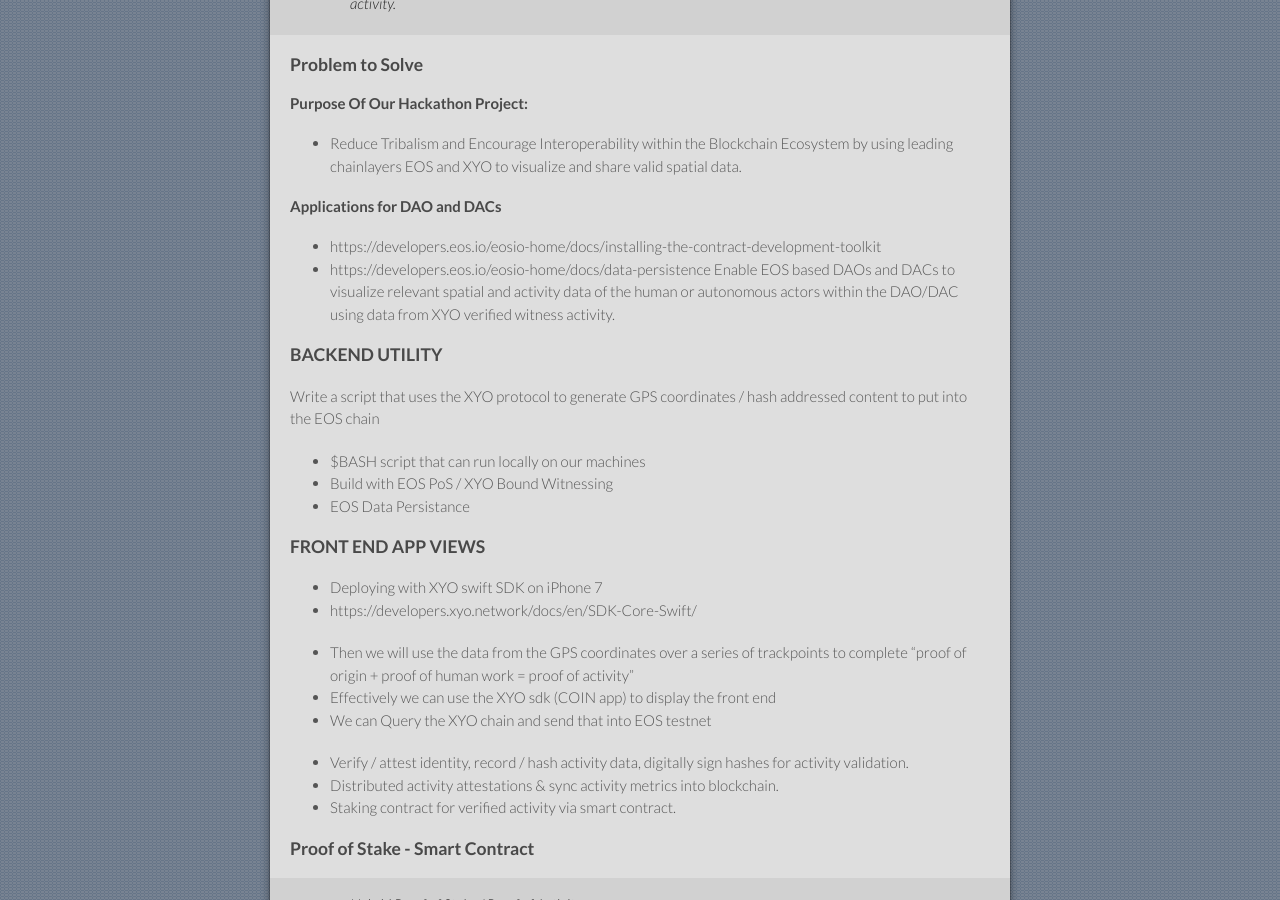
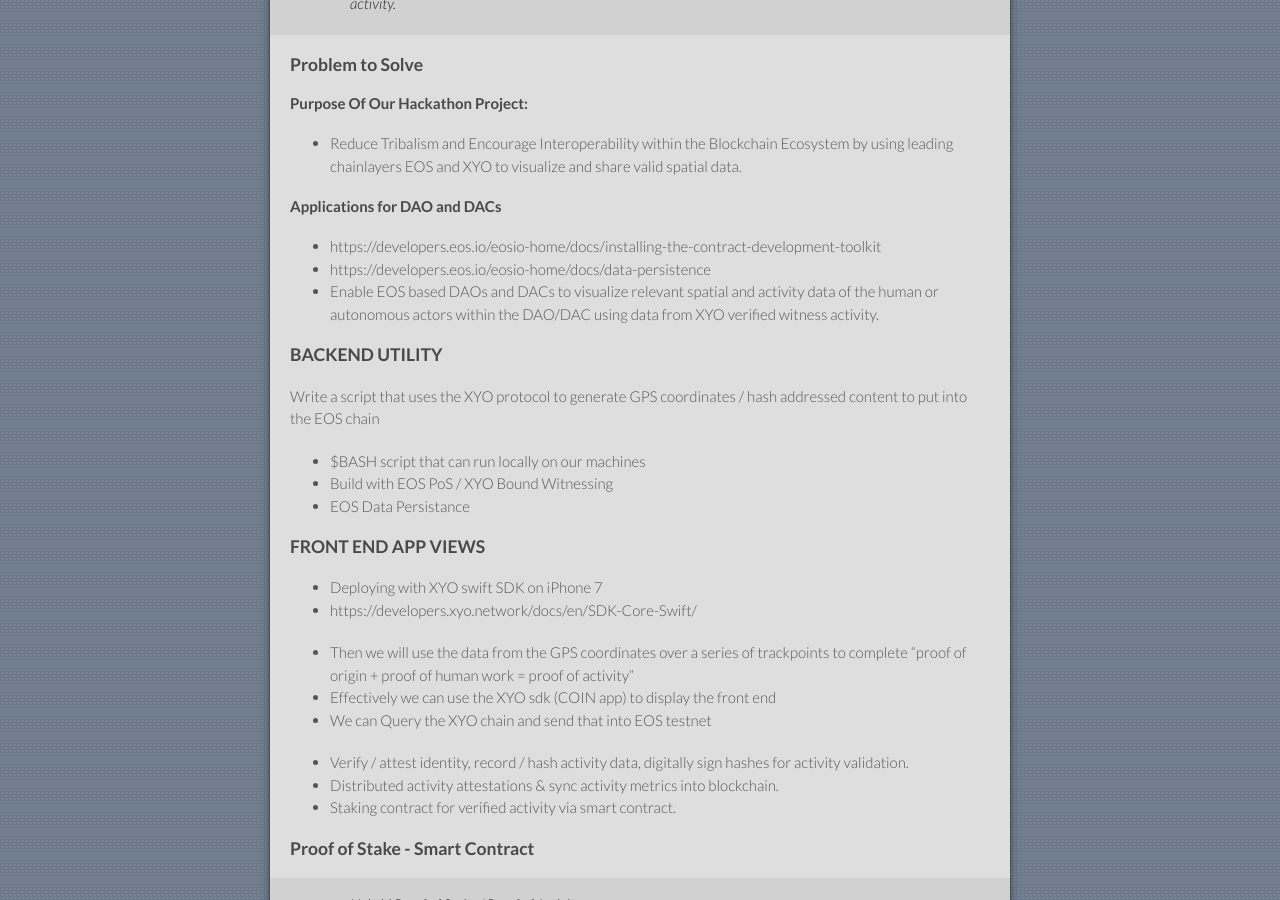
Before and after one commit to flowstake/flowstake.github.io, a Jekyll site: the page built from hashrun.md, in a window 1280 px wide and 900 px high, scrolled down 685 px. Built offline with Jekyll 4.4.1, drawn with Linux system fonts in a browser that asks for light colours; our own code applies the rules of GitHub Pages for plain Markdown files.

```diff
--- a/hashrun.md
+++ b/hashrun.md
@@ -29,7 +29,7 @@ layout: default
 
 * https://developers.eos.io/eosio-home/docs/installing-the-contract-development-toolkit
 * https://developers.eos.io/eosio-home/docs/data-persistence
-Enable EOS based DAOs and DACs to visualize relevant spatial and activity data of the human or autonomous actors within the DAO/DAC using data from XYO verified witness activity.
+* Enable EOS based DAOs and DACs to visualize relevant spatial and activity data of the human or autonomous actors within the DAO/DAC using data from XYO verified witness activity.
 
 ### BACKEND UTILITY
 Write a script that uses the XYO protocol to generate GPS coordinates / hash addressed content to put into the EOS chain
```
